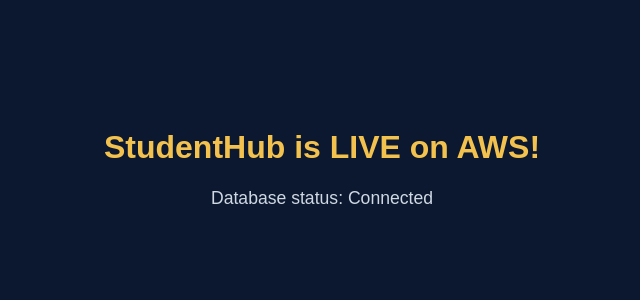
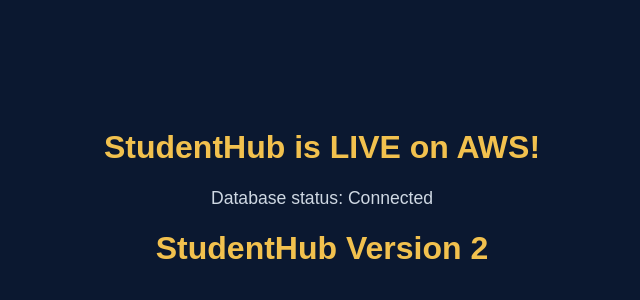
Before and after one commit to snehasish-s/studenthub1, a Flask app: page / in a window 1280 px wide. Shown: the top 300 px of the page, without its empty margins (318-958 px from the left). Run offline with Flask 3, Linux system fonts and the light colour scheme; some libraries are stand-ins or nearby versions.

Commit message:
Test auto deployment

```diff
--- a/templates/index.html
+++ b/templates/index.html
@@ -18,5 +18,7 @@
 <body>
     <h1>{{ message }}</h1>
     <p class="status">Database status: {{ db_status }}</p>
+
+    <h1>StudentHub Version 2</h1>
 </body>
 </html>
```
